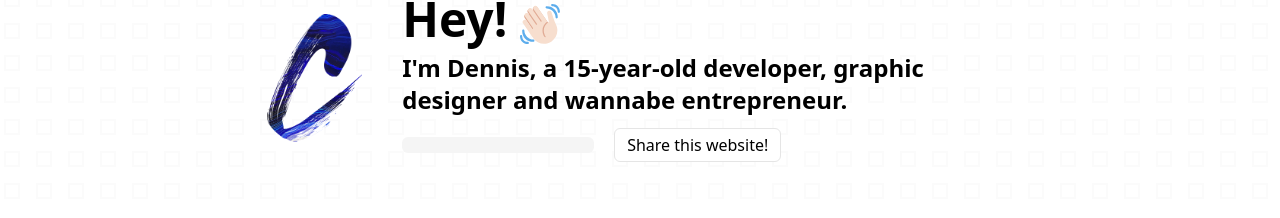
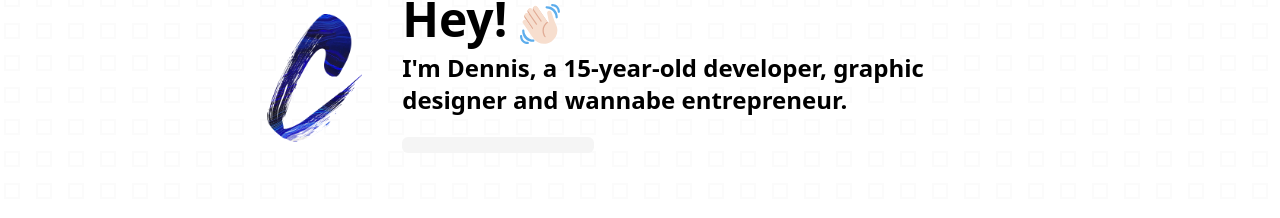
Before and after one commit to OfficialCRUGG/crugg.de, a Vue app: page / in a window 1280 px wide. Shown: the part 101-319 px from the top of the page. Built offline with nearby package versions, Linux system fonts and the light colour scheme; no server answers; a small style sheet from the web is missing.

Commit message:
🐛 Share Button is now hidden if Browser doesn't support it

```diff
--- a/src/views/Home.vue
+++ b/src/views/Home.vue
@@ -10,7 +10,7 @@
           <h2 class="font-semibold text-2xl mb-3">I'm Dennis, a {{ age }}-year-old developer, graphic designer and wannabe entrepreneur.</h2>
           <div class="flex space-x-5 items-center">
             <Status />
-            <div id="shareButton" class="dark:bg-gray-800 dark:border-gray-700 dark:hover:bg-gray-700 dark:hover:border-gray-600 bg-white border-gray-200 hover:bg-gray-100 hover:border-gray-300 border px-3 py-1 rounded-md cursor-pointer">Share this website!</div>
+            <div id="shareButton" :class="`dark:bg-gray-800 dark:border-gray-700 dark:hover:bg-gray-700 dark:hover:border-gray-600 bg-white border-gray-200 hover:bg-gray-100 hover:border-gray-300 border px-3 py-1 rounded-md cursor-pointer ${!canShare ? 'invisible' : ''}`">Share this website!</div>
           </div>
         </div>
       </div>
@@ -60,6 +60,7 @@ export default {
   },
   data() {
     return {
+      canShare: false,
       projects: {
         primary: [
           {
@@ -229,6 +230,11 @@ export default {
     document.querySelector("#shareButton").addEventListener("click", () => {
       navigator.share({ title: "CRUGG's Website", text: "Check out CRUGG's Website!", url: window.location.href });
     });
+
+    if(navigator.share) {
+      this.canShare = true;
+      console.log(this.canShare);
+    }
   }
 }
 </script>
```
